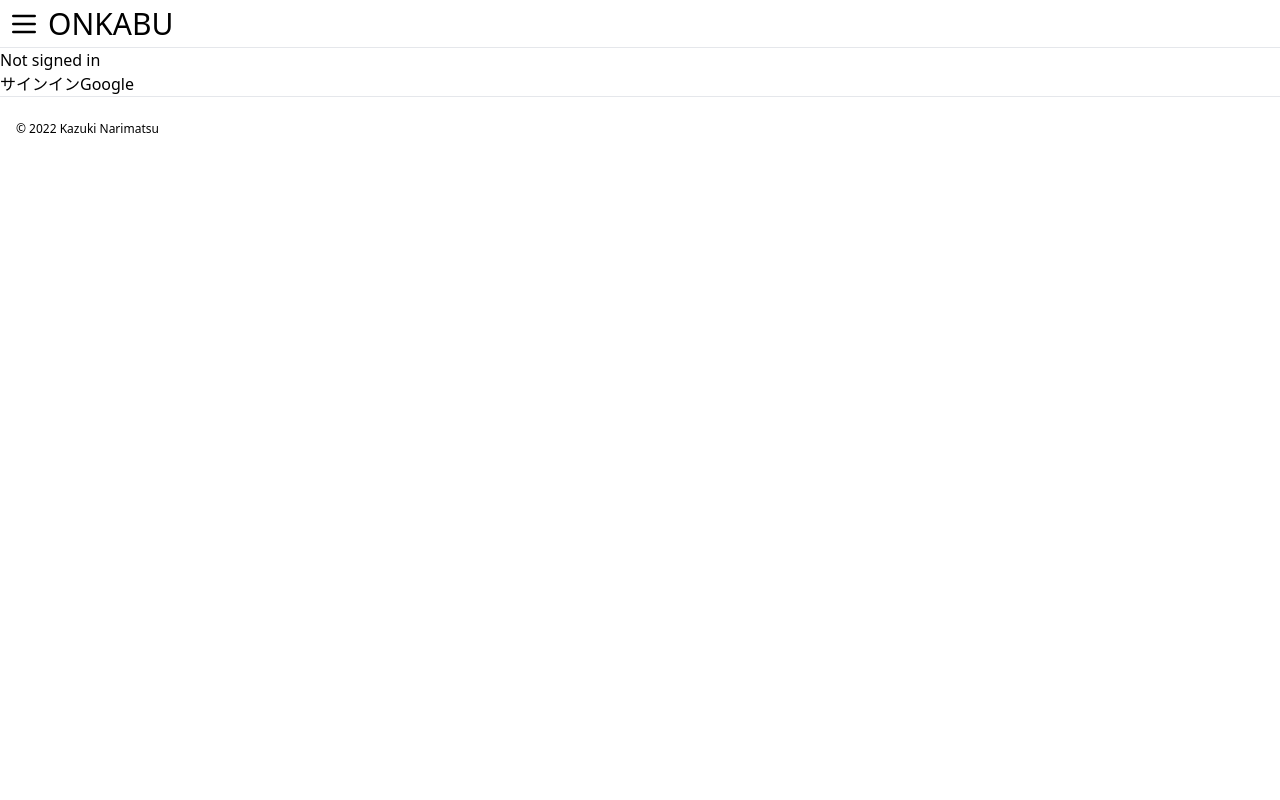
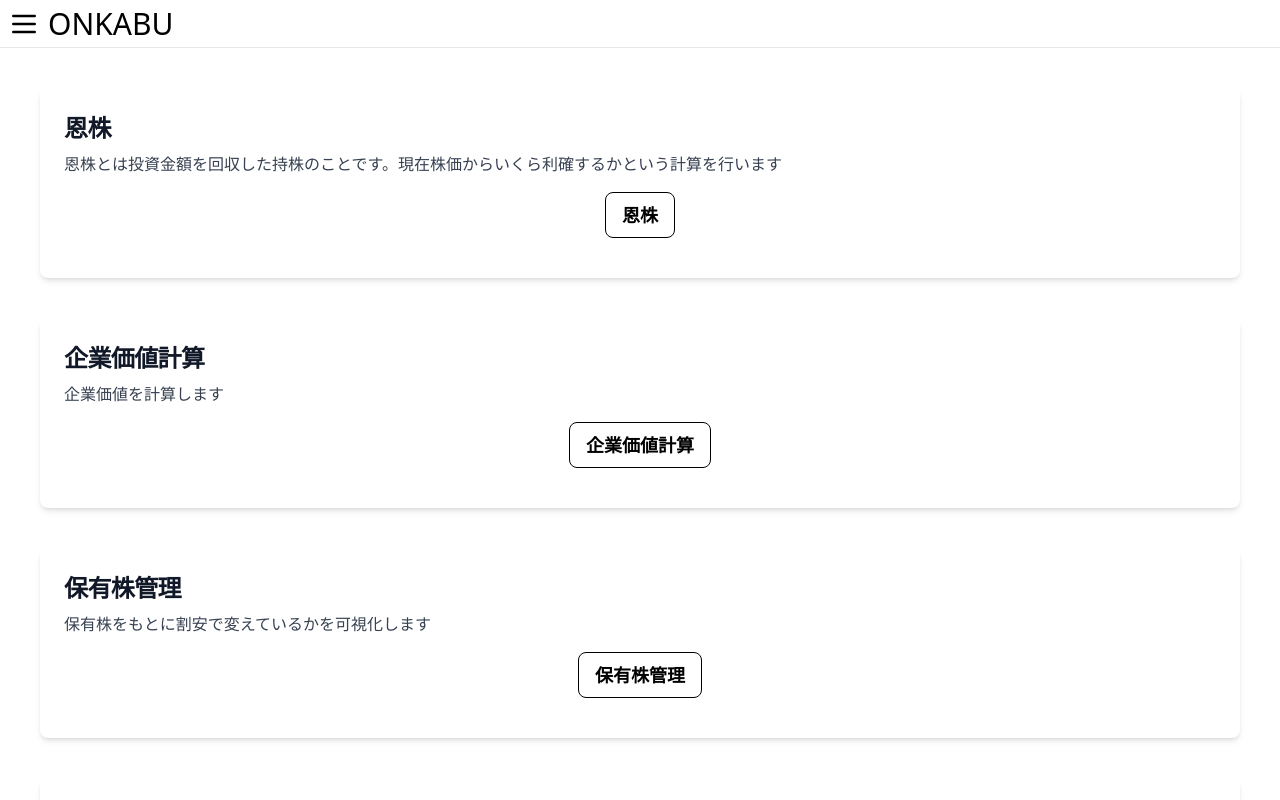
Before and after one commit to knarimatsu/kabukeisan_fe, a Next.js app: page / in a window 1280 px wide. Shown: the top 800 px of the page. Built offline with nearby package versions, Linux system fonts and the light colour scheme; no server answers.

Commit message:
セッション管理を一時的に外す

```diff
--- a/src/pages/index.tsx
+++ b/src/pages/index.tsx
@@ -19,7 +19,7 @@ const Home: NextPage = () => {
     if (status === "loading") {
         return null;
     }
-    if (session) {
+    // if (session) {
     return (
         <>
             <div>
@@ -46,8 +46,8 @@ const Home: NextPage = () => {
             </div>
         </>
     );
-    }
-    return <Login />;
+    // }
+    // return <Login />;
 };
 
 export default Home;
```
Lines whose indentation alone changed are shown as unchanged.
